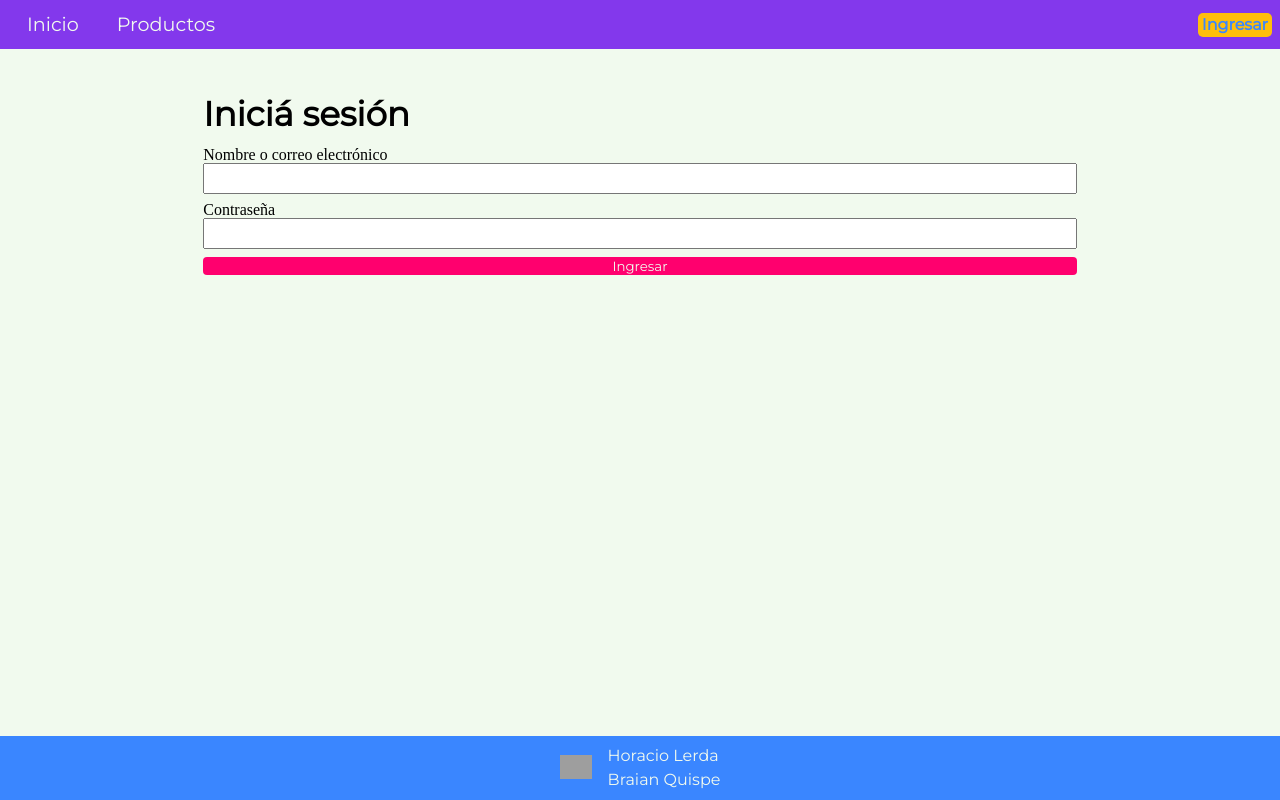
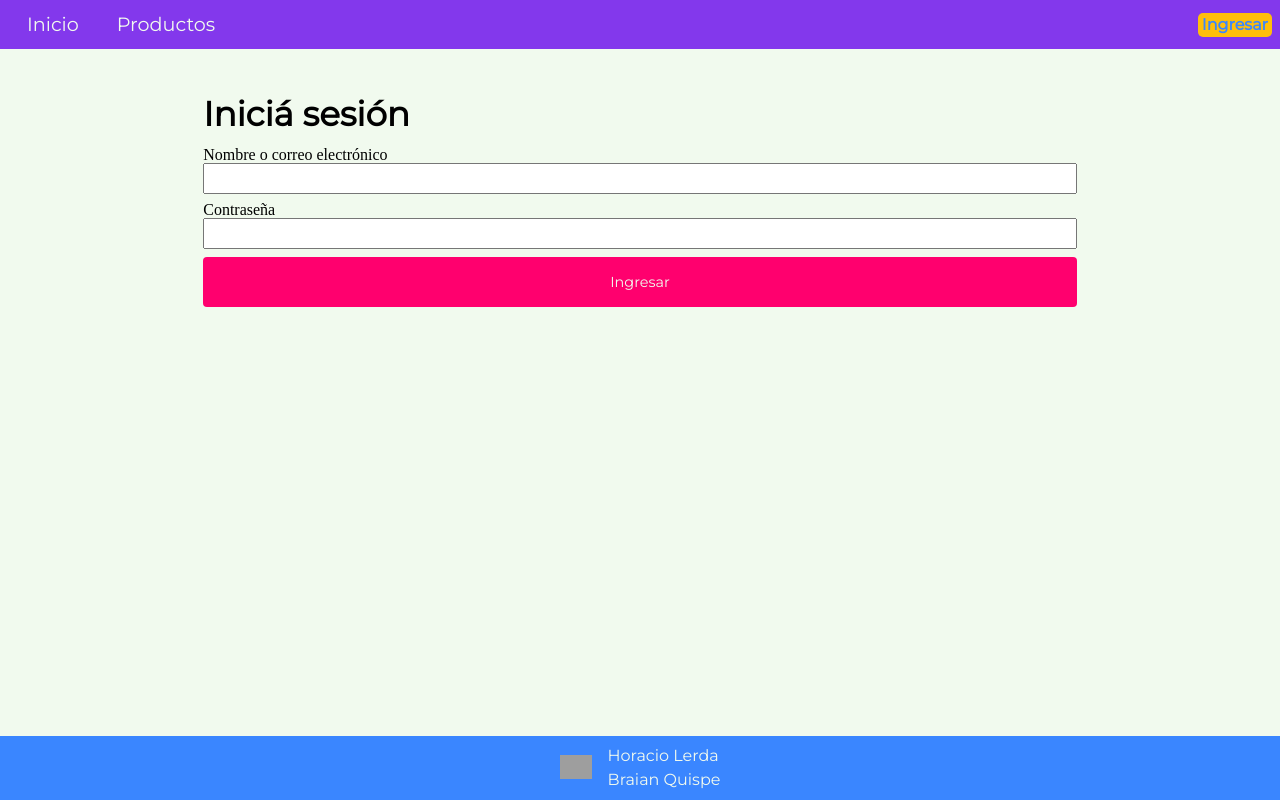
Before and after one commit to hlerda1/mcga-frontend-final, a React (Create React App) app: page /login in a window 1280 px wide. Built offline with nearby package versions, Linux system fonts and the light colour scheme; no server answers; grey boxes are pictures that could not be loaded.

Commit message:
Update Button component style

```diff
--- a/src/shared/components/Button/Button.module.css
+++ b/src/shared/components/Button/Button.module.css
@@ -7,6 +7,8 @@ button.btn {
   transition: all 0.3s;
   display: flex;
   align-items: center;
+  padding: 1rem;
+  font-size: 0.9rem;
 }
 
 button.btn:hover {
```
